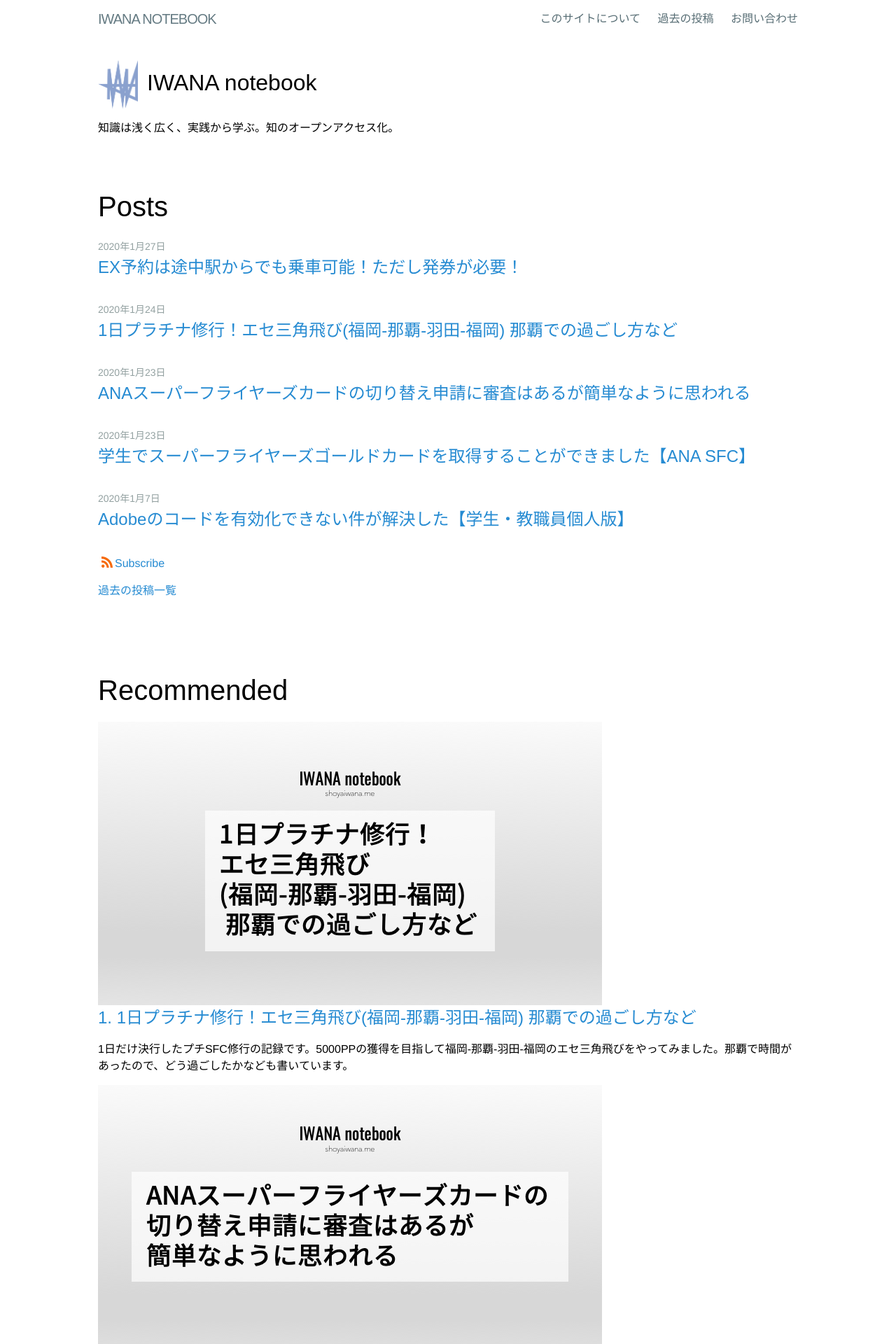
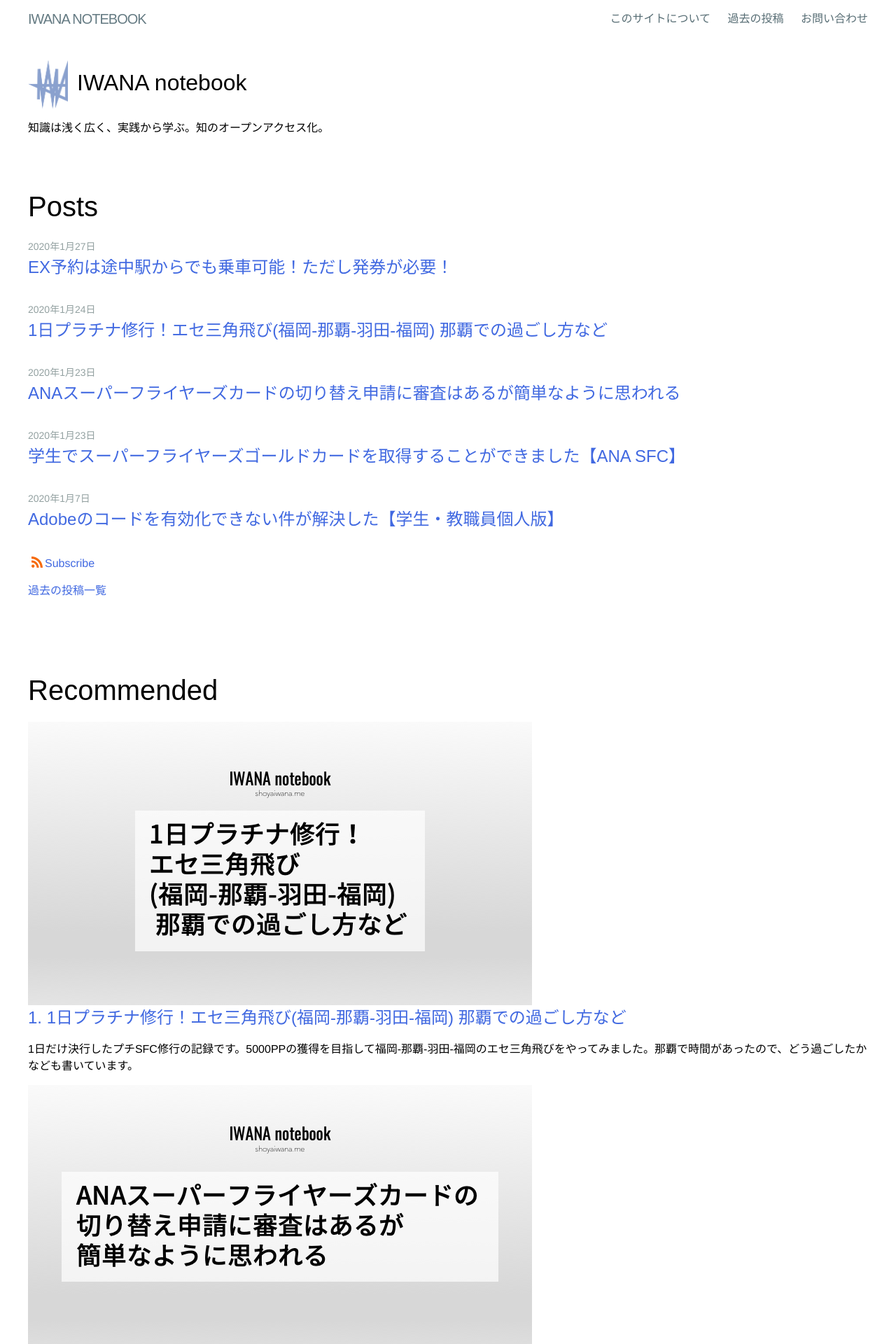
Before and after one commit to iwanaminami/shoyaiwaname, a Jekyll site: the page built from index.markdown, in a window 1280 px wide. Shown: the top 1920 px of the page at 70% size. Built offline with Jekyll 4.4.1, drawn with Linux system fonts in a browser that asks for light colours; nearby versions of some CDN libraries.

Commit message:
Update main.css

```diff
--- a/assets/css/main.css
+++ b/assets/css/main.css
@@ -31,6 +31,13 @@
   margin: 30px 0;
 }
 
+a{
+  color: #4169e1;
+}
+a:visited{
+  color: #4169e1;
+}
+
 .site-title{
   font-family: Avenir Next, YuGothic, sans-serif;
   font-weight: 200;
@@ -54,10 +61,11 @@
 }
 
 .post h1{
-  padding: 30px;
-  background-color: #4169e1;
+  font-size: 28px;
+  padding: 24px;
+  background-color: #4169e1cc;
   color: white;
-  border-radius: 10px;
+  text-align: justify;
 }
 
 @media (max-width: 700px){
@@ -127,7 +135,7 @@
 
 @media screen and (min-width: 800px){
   .wrapper{
-    max-width: 1000px;
+    max-width: 1200px;
   }
 }
 
```
